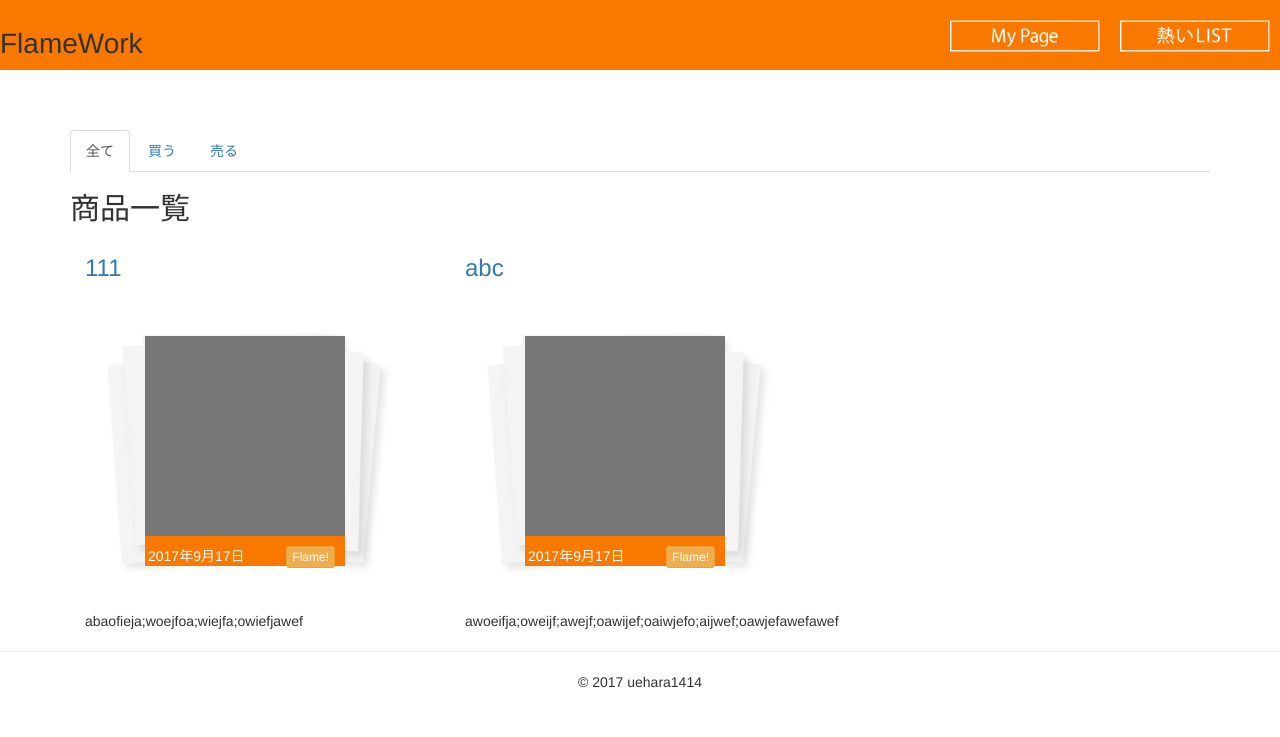
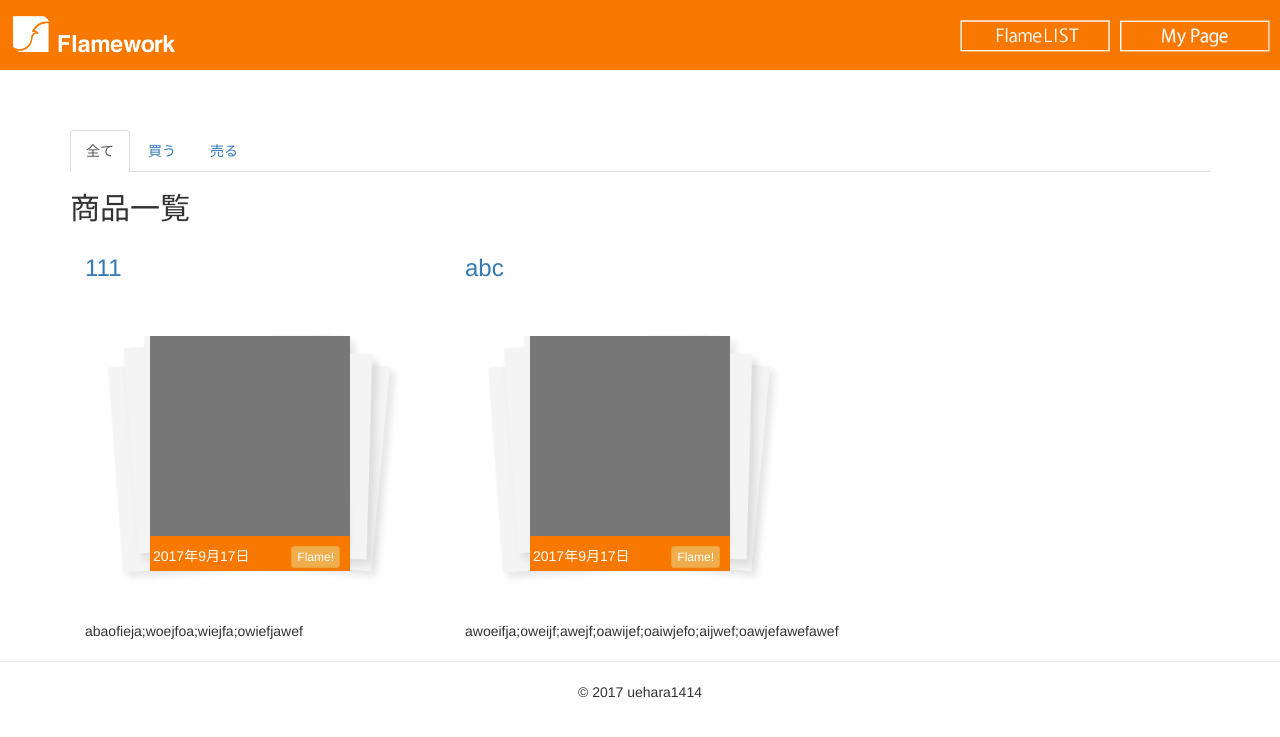
Before and after one commit to uehara1414/flamework, a Django app: page /search/ in a window 1280 px wide. Shown: the top 737 px of the page. Run offline with Django 3.2, Linux system fonts and the light colour scheme; data comes from the database, SQL or seed files in the repository; some libraries are stand-ins or nearby versions.

Commit message:
image headerの更新

```diff
--- a/flamework_app/static/flamework_app/css/main.css
+++ b/flamework_app/static/flamework_app/css/main.css
@@ -25,8 +25,8 @@
 .image {
     background: url("../img/box/box5-01.png");
     background-size: cover;
-    height: 320px;
-    width: 320px;
+    height: 330px;
+    width: 330px;
 }
 
 .img-center {
@@ -44,7 +44,7 @@
 .image-footer {
     background-color: #f87800; /* 背景色(黒) */
     padding: 10px 0 20px; /* 上10px、下20pxをあける */
-    height: 10px; /* 縦の高さ110px */
+    height: 35px; /* 縦の高さ110px */
     width: 100%; /* 横の幅を100% */
 }
 
@@ -59,3 +59,8 @@
     margin-right: 10px;
     margin-top: 0px;
 }
+
+.logo{
+    height: 45px;
+    margin-left: 10px;
+}
--- a/flamework_app/templates/flamework_app/base.html
+++ b/flamework_app/templates/flamework_app/base.html
@@ -55,14 +55,15 @@
 {#</nav>#}
 <div id="header">
     <div class="left-content">
-        <h1>FlameWork</h1>
-    </div>
-    <div class="right-content left-margin">
-        <img src="{% static 'flamework_app/img/header/atsui_list-01.png' %}" class="menu-banner" alt="熱いリスト">
+        <img src="{% static 'flamework_app/img/header/logo.png' %}" class="logo">
     </div>
     <div class="right-content right-margin">
         <img src="{% static 'flamework_app/img/header/my_page-01.png' %}" class="menu-banner" alt="マイページ">
     </div>
+    <div class="right-content left-margin">
+        <img src="{% static 'flamework_app/img/header/flame_list-01.png' %}" class="menu-banner" alt="熱いリスト">
+    </div>
+
 </div>
 
 {% block content %}
--- a/flamework_app/templates/flamework_app/search_designers.html
+++ b/flamework_app/templates/flamework_app/search_designers.html
@@ -20,7 +20,7 @@
                              height="200" class="img-responsive" alt="Generic placeholder thumbnail">
                         <div class="image-footer">
                             <p class="renew-date">2017年9月17日</p>
-                            <p class="flame-btn btn btn-warning btn-xs">Flame!</p>
+                            <button class="flame-btn btn btn-warning btn-xs">Flame!</button>
                         </div>
                     </div>
                 </div>
```
Also changed, not shown: flamework_app/static/flamework_app/img/header/flame_list-01.png (added), flamework_app/static/flamework_app/img/header/logo.png (added).
